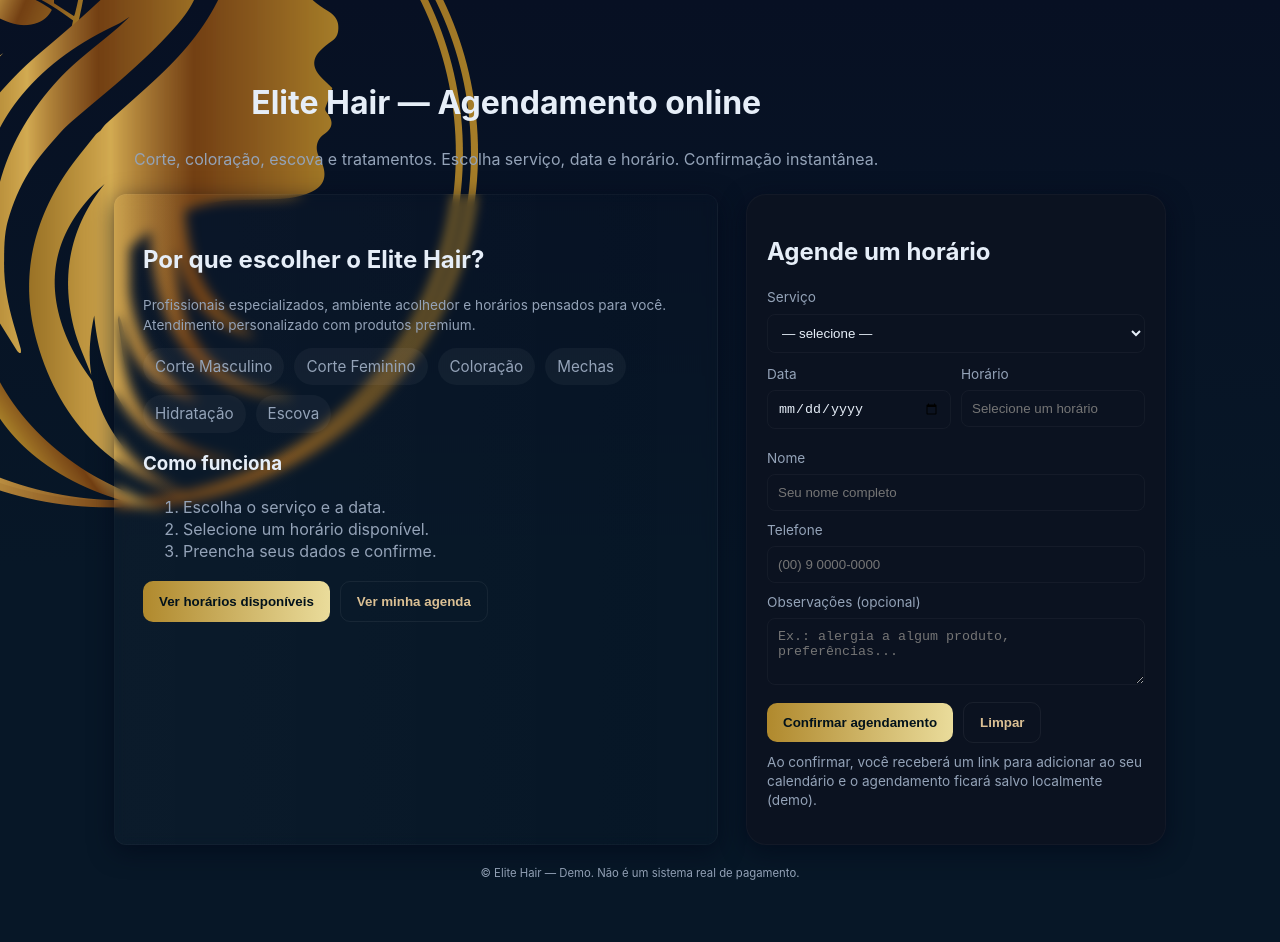
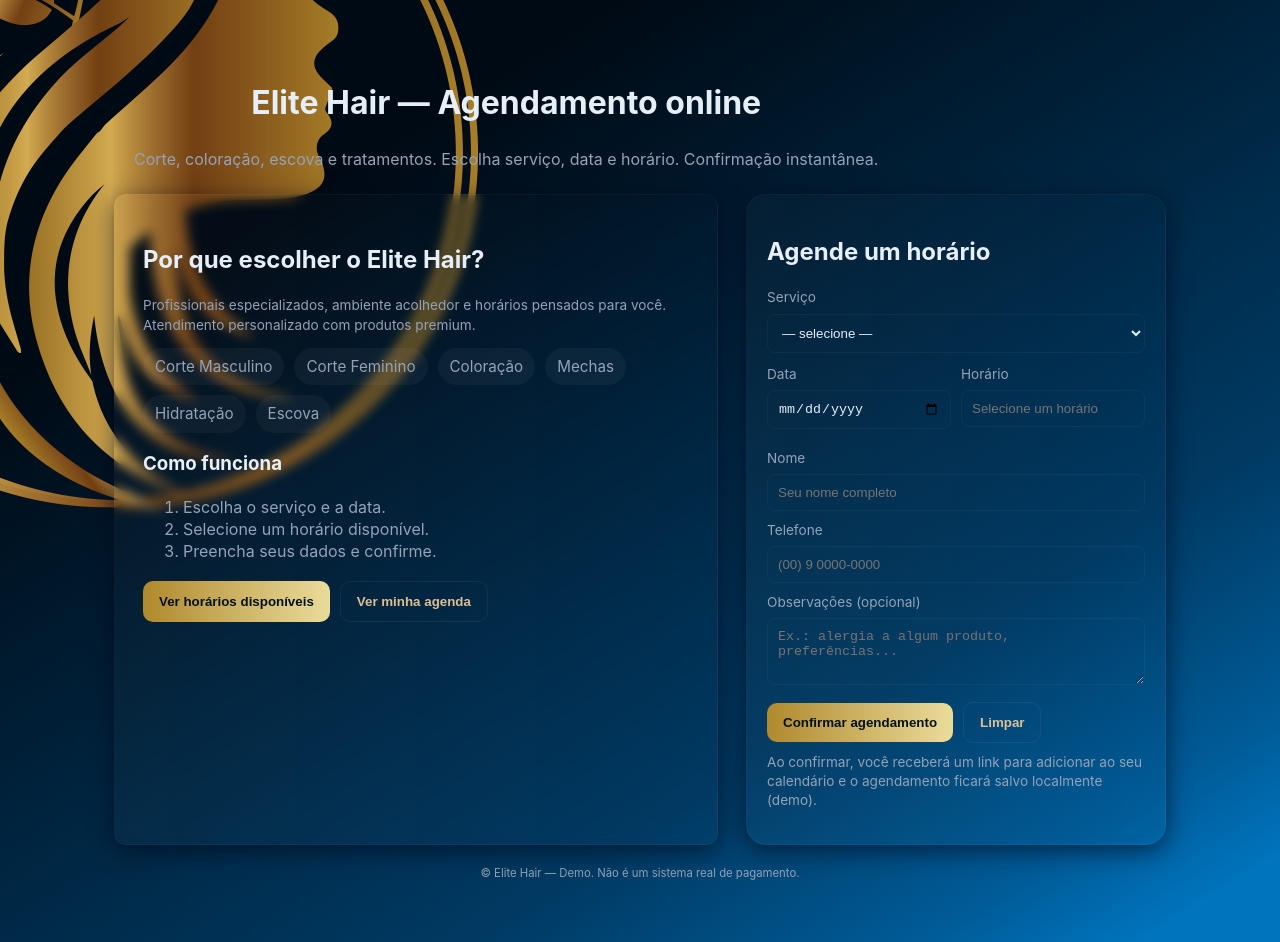
Before and after one commit to alexundev/Elite-Hair, a plain HTML site: page schedule/main.html in a window 1280 px wide. Drawn offline with Linux system fonts and the light colour scheme; a web font is replaced by a local one.

Commit message:
CSS update

```diff
--- a/Public/css/login.css
+++ b/Public/css/login.css
@@ -15,7 +15,7 @@ body{
   display:flex;
   align-items:center;
   justify-content:center;
-  background:linear-gradient(135deg,#0f172a 0%, #0b1220 50%, #001827 100%);
+  background: linear-gradient(148deg,rgba(0, 10, 20, 1) 22%, rgba(0, 58, 99, 1) 71%, rgba(0, 91, 151, 1) 87%, rgba(0, 116, 189, 1) 95%);
   background-color: #001827;
   color:#edf1f5;
   -webkit-font-smoothing:antialiased;
--- a/Public/css/style.css
+++ b/Public/css/style.css
@@ -13,7 +13,7 @@
     body{
         margin:0;
         font-family:'SF Pro Display', sans-serif;
-        background:linear-gradient(180deg,#071023 0%,#071727 60%);
+        background: linear-gradient(148deg,rgba(0, 10, 20, 1) 22%, rgba(0, 58, 99, 1) 71%, rgba(0, 91, 151, 1) 87%, rgba(0, 116, 189, 1) 95%);
         color:#e6eef8;
         line-height:1.4
     }
@@ -63,7 +63,7 @@
 
     /* Card */
     .card{
-        background:var(--card);
+        background:linear-gradient(90deg,rgba(255,255,255,0.02),transparent);
         border-radius:20px;
         padding:20px;
         box-shadow:0 6px 24px rgba(2,6,23,0.6);
@@ -83,6 +83,7 @@
         gap:10px;
         flex-wrap:wrap;
         margin-top:12px
+
     }
 
     .pill{
```
